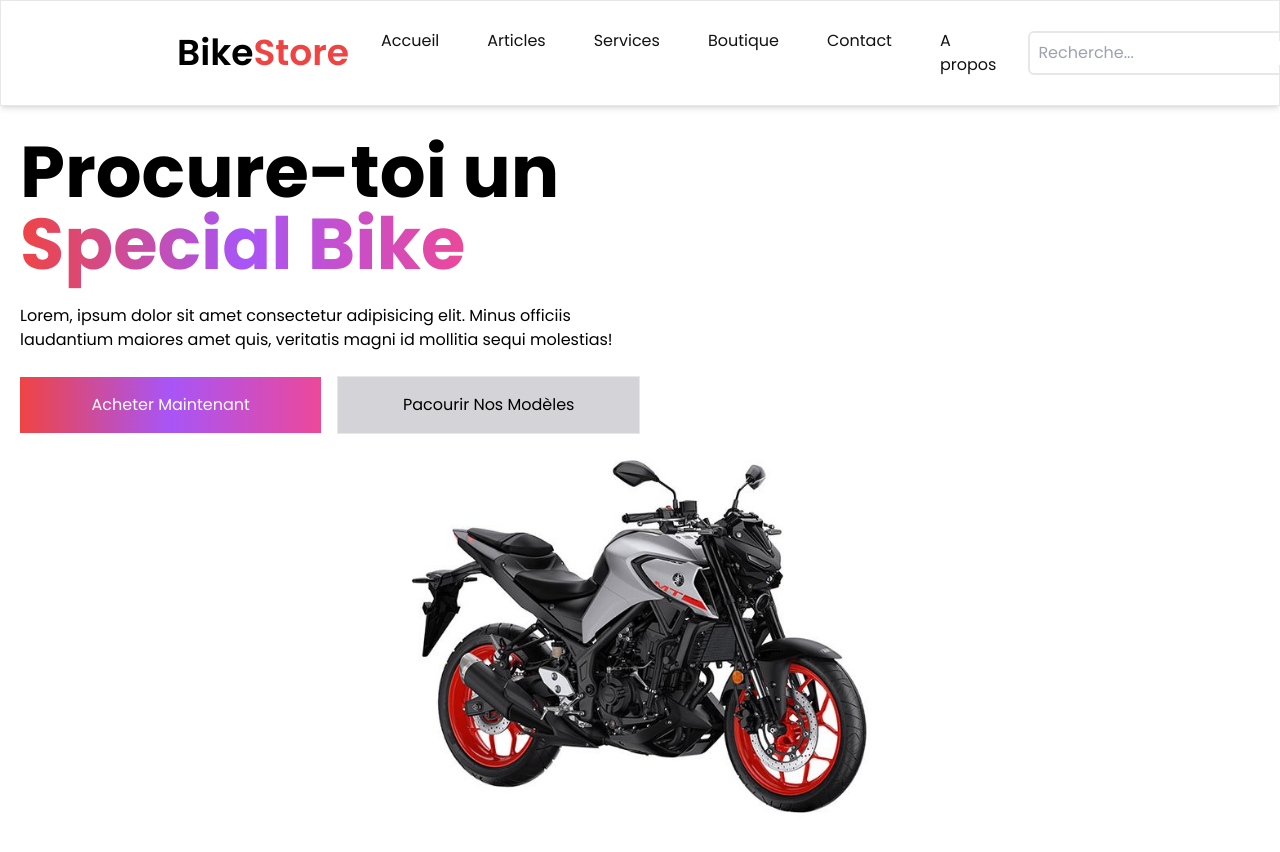
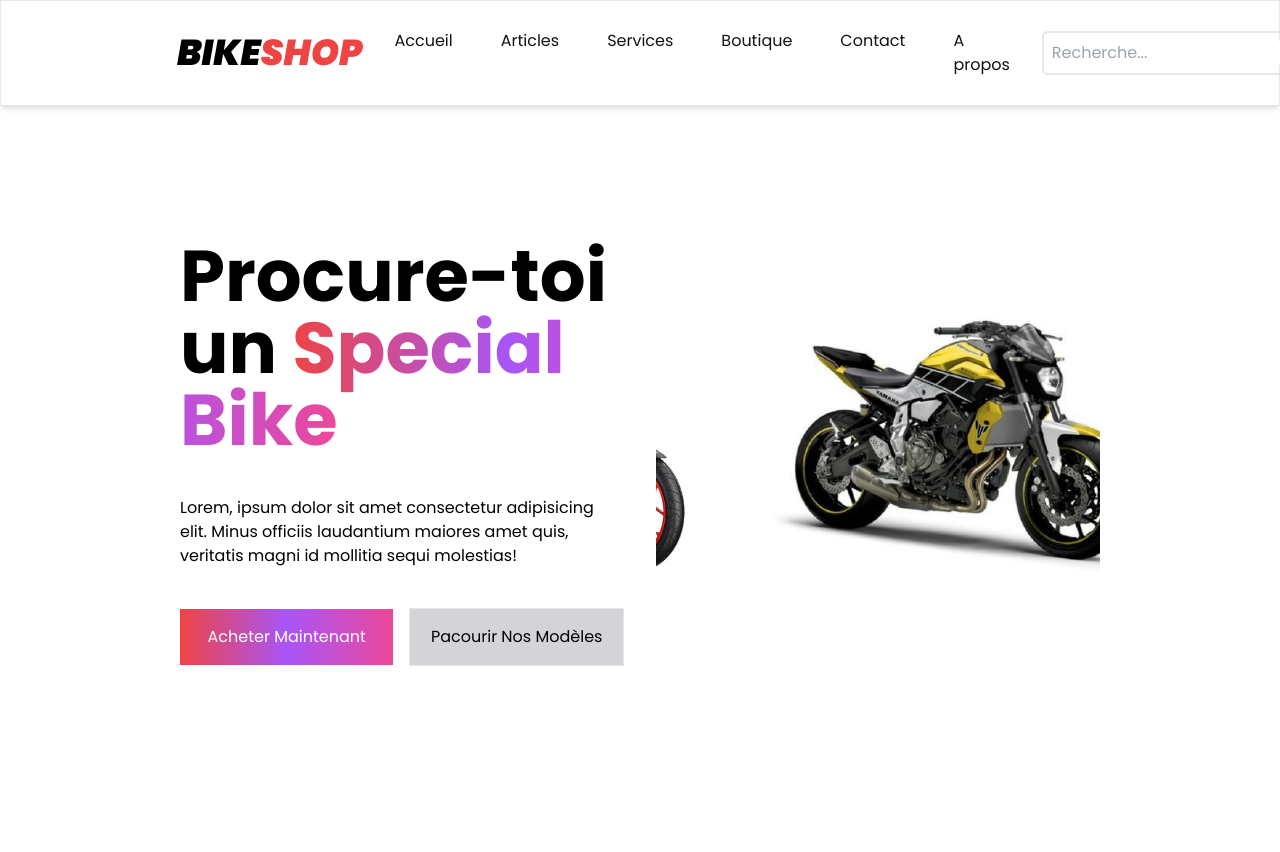
Before and after one commit to Benjamin-Bukasa/bikershop, a React (Vite) app in the folder front-end/: page / in a window 1280 px wide. Shown: the top 852 px of the page. After the commit the page ends 826 px from the top, so only its background shows below. Built offline with nearby package versions, Linux system fonts and the light colour scheme; a web font is replaced by a local one.

Commit message:
fix: change of logo font-weight from semibold to black

```diff
--- a/front-end/src/components/Banner.jsx
+++ b/front-end/src/components/Banner.jsx
@@ -5,7 +5,7 @@ import BannerText from './BannerText';
 const Banner = () => {
   return (
     <>
-      <section className={`flex flex-col mt-24 py-10`}>
+      <section className={`flex flex-col mt-20 py-8 md:flex-row md:p-40 md:gap-8`}>
        <BannerText/>
        <Carousel/>
       </section>
--- a/front-end/src/components/BannerText.jsx
+++ b/front-end/src/components/BannerText.jsx
@@ -3,7 +3,7 @@ import React from 'react';
 const BannerText = () => {
   return (
     <>
-      <div className="w-full flex flex-col justify-start items-center gap-6 text-center md:w-1/2 md:items-start md:text-left">
+      <div className="w-full flex flex-col justify-start items-center gap-6 text-center md:w-1/2 md:items-start md:text-left md:gap-10">
       <h1 className="font-bold text-4xl leading-[40px] md:text-7xl">
           Procure-toi un{" "}
           <span className="bg-gradient-to-r from-red-500 via-purple-500 to-pink-500 bg-clip-text text-transparent">
--- a/front-end/src/components/Carousel.jsx
+++ b/front-end/src/components/Carousel.jsx
@@ -31,13 +31,13 @@ const Carousel = () => {
         const nextIndex = (prevIndex + 1) % images.length;
         return [nextIndex, -1];
       });
-    }, 4000);
+    }, 5000);
 
     return () => clearInterval(interval);
   }, []);
 
   return (
-    <div className="relative w-full h-[400px] max-w-5xl  mx-auto overflow-hidden">
+    <div className="relative w-full h-[400px] max-w-5xl mx-auto overflow-hidden md:w-1/2">
       <AnimatePresence custom={direction}>
         <motion.img
           key={index}
--- a/front-end/src/components/Logo.jsx
+++ b/front-end/src/components/Logo.jsx
@@ -2,10 +2,10 @@ import React from 'react';
 
 const Logo = () => {
   return (
-    <p className={`flex justify-center items-center text-base font-bold font-poppins sm:text-4xl md:text-4xl`}>
-      <span className='font-semibold'>Bike</span>
-      <span className='font-semibold text-red-500'>Store</span>
-    </p>
+    <div className={`flex justify-center items-center text-xl font-bold italic uppercase font-poppins sm:text-4xl md:text-4xl`}>
+      <span className='font-black'>Bike</span>
+      <span className='font-black text-red-500'>Shop</span>
+    </div>
   );
 }
 
--- a/front-end/src/components/MenuHamb.jsx
+++ b/front-end/src/components/MenuHamb.jsx
@@ -1,11 +1,12 @@
 import React from 'react';
 import { AlignJustify } from 'lucide-react';
+import { X } from 'lucide-react';
 import SearchForm from './SearchForm';
 import { useToggleNav } from '../utils/store';
 
 const MenuHamb = () => {
 
-  const {setOpen} = useToggleNav()
+  const {open,setOpen} = useToggleNav()
 
   const handleClick = () => {
     setOpen();
@@ -15,7 +16,10 @@ const MenuHamb = () => {
   return (
     <div className="flex justify-between items-center gap-1 2xs:max-xs:flex-1 2xs:max-xs:justify-between ">
       <SearchForm/>
-      <button onClick={handleClick} className='p-2 border rounded-md md:hidden'><AlignJustify className=""/></button>
+      <button onClick={handleClick} className='p-2 border rounded-md md:hidden'>{open?
+        <X />:
+        <AlignJustify
+        className=""/>}</button>
     </div>
 
   );
--- a/front-end/src/components/SearchForm.jsx
+++ b/front-end/src/components/SearchForm.jsx
@@ -8,8 +8,8 @@ const SearchForm = () => {
 
   return (
     <>
-        <form className={`flex justify-start px-2 py-2 rounded-md border-2 2xs:max-xs:w-56`}>
-        <input type="text" placeholder='Recherche...' className='outline-none 2xs:max-xs:w-full'/>
+        <form className={`flex justify-start px-2 py-2 rounded-md border-2 2xs:max-xs:w-56 xs:max-md:w-72`}>
+        <input type="text" placeholder='Recherche...' className='outline-none 2xs:max-xs:w-full xs:max-md:w-full'/>
         <button className=''>
             <Search />
         </button>
```
